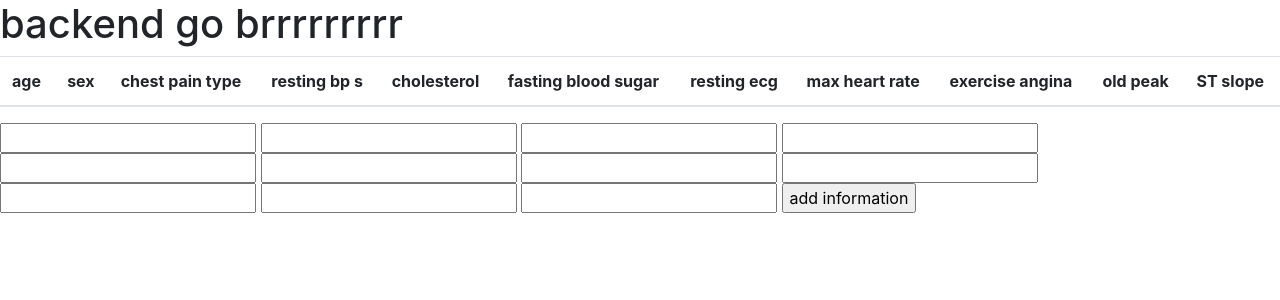
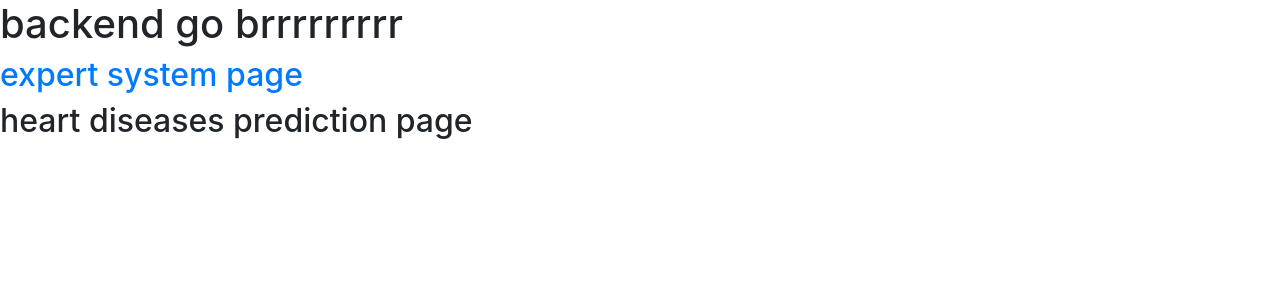
Before and after one commit to modalhoki/flask-project1, a Flask app: template templates/index.html in a window 1280 px wide. Shown: the top 300 px of the page. Run offline with Flask 3, Linux system fonts and the light colour scheme; the template is opened without the code that fills it, so the values that code supplies are empty; parts of the project's set-up code (start-up, migrations or seed data) failed here and were passed over.

Commit message:
fix sementara

```diff
--- a/app.py
+++ b/app.py
@@ -1,5 +1,9 @@
 from flask import Flask, render_template, url_for, request, redirect
 from flask_sqlalchemy import SQLAlchemy
+import deepLearning
+import vector
+import expertSystem
+
 from datetime import datetime
 
 app = Flask(__name__)
@@ -8,19 +12,20 @@ db = SQLAlchemy(app)
 
 
 class Fact(db.Model):
-    id = db.Column(db.Integer, primary_key=True)
-    age = db.Column(db.Integer, nullable=False)
-    sex = db.Column(db.Integer, nullable=False)
-    sex2 = db.Column(db.Integer, nullable=False)
-    chestPainType2 = db.Column(db.Integer, nullable=False)
-    # resting_bp = db.Column(db.Integer, nullable=False)
-    # cholesterol = db.Column(db.Integer, nullable=False)
-    # fasting_blood_sugar = db.Column(db.Integer, nullable=False)
-    # resting_ecg = db.Column(db.Integer, nullable=False)
-    # max_heart_rate = db.Column(db.Integer, nullable=False)
-    # exercise_angina = db.Column(db.Integer, nullable=False)
-    # old_peak = db.Column(db.Float, nullable=False)
-    # st_slope = db.Column(db.Integer, nullable=False)
+    # id = db.Column(db.Integer, primary_key=True)
+    # age = db.Column(db.Integer, nullable=False)
+    # sex = db.Column(db.Integer, nullable=False)
+    # sex2 = db.Column(db.Integer, nullable=False)
+    # chestPainType2 = db.Column(db.Integer, nullable=False)
+    #
+    # # resting_bp = db.Column(db.Integer, nullable=False)
+    # # cholesterol = db.Column(db.Integer, nullable=False)
+    # # fasting_blood_sugar = db.Column(db.Integer, nullable=False)
+    # # resting_ecg = db.Column(db.Integer, nullable=False)
+    # # max_heart_rate = db.Column(db.Integer, nullable=False)
+    # # exercise_angina = db.Column(db.Integer, nullable=False)
+    # # old_peak = db.Column(db.Float, nullable=False)
+    # # st_slope = db.Column(db.Integer, nullable=False)
 
     def __repr__(self):
         return f'<data on {self.id}>'
@@ -29,49 +34,57 @@ class Fact(db.Model):
 # post data ke database
 @app.route('/', methods=['POST', 'GET'])
 def index():
-    # if request.method == 'POST':
-    #     # get data from form
-    #     age = request.form['age']
-    #     sex = request.form['sex']
-    #     chestPainType = request.form['chest_pain_type']
-    #     resting_bp_s = request.form['resting_bp_s']
-    #     cholesterol = request.form['cholesterol']
-    #     fasting_blood_sugar = request.form['fasting_blood_sugar']
-    #     resting_ecg = request.form['resting_ecg']
-    #     max_heart_rate = request.form['max_heart_rate']
-    #     exercise_angina = request.form['exercise_angina']
-    #     old_peak = request.form['old_peak']
-    #     st_slope = request.form['st_slope']
-    #
-    #     print("----debugging2----")
-    #     patient_fact1 = Fact(age=age,
-    #                          sex=sex,
-    #                          chestPainType=chestPainType,
-    #                          resting_bp_s=resting_bp_s,
-    #                          cholesterol=cholesterol,
-    #                          fasting_blood_sugar=fasting_blood_sugar,
-    #                          resting_ecg=resting_ecg,
-    #                          max_heart_rate=max_heart_rate,
-    #                          exercise_angina=exercise_angina,
-    #                          old_peak=old_peak,
-    #                          st_slope=st_slope)
-    #
-    #     # patient_fact1 = Fact(age=1,sex=2,chest_pain_type=3,resting_bp_s=4,cholesterol=5,fasting_blood_sugar=6,resting_ecg=7,max_heart_rate=8,exercise_angina=9,old_peak=10,st_slope=11)
-    #
-    #     try:
-    #         app.app_context().push()
-    #         db.session.add(patient_fact1)
-    #         db.session.commit()
-    #         return redirect('/')
-    #     except:
-    #         return "there is an issue bro"
-    #
-    #
-    # else:
-    #     patient_fact = Fact.query.order_by(Fact.date_created).all()
-    #     return render_template("index.html", patient_fact=patient_fact)
+    if request.method == 'POST':
+        # get data from form
+        age = request.form['age']
+        sex = request.form['sex']
+        chestPainType = request.form['chest_pain_type']
+        resting_bp_s = request.form['resting_bp_s']
+        cholesterol = request.form['cholesterol']
+        fasting_blood_sugar = request.form['fasting_blood_sugar']
+        resting_ecg = request.form['resting_ecg']
+        max_heart_rate = request.form['max_heart_rate']
+        exercise_angina = request.form['exercise_angina']
+        old_peak = request.form['old_peak']
+        st_slope = request.form['st_slope']
 
-    return "hai"
+        print("----debugging2----")
+        patient_fact1 = Fact(age=age,
+                             sex=sex,
+                             chestPainType=chestPainType,
+                             resting_bp_s=resting_bp_s,
+                             cholesterol=cholesterol,
+                             fasting_blood_sugar=fasting_blood_sugar,
+                             resting_ecg=resting_ecg,
+                             max_heart_rate=max_heart_rate,
+                             exercise_angina=exercise_angina,
+                             old_peak=old_peak,
+                             st_slope=st_slope)
+
+        # patient_fact1 = Fact(age=1,sex=2,chest_pain_type=3,resting_bp_s=4,cholesterol=5,fasting_blood_sugar=6,resting_ecg=7,max_heart_rate=8,exercise_angina=9,old_peak=10,st_slope=11)
+
+        try:
+            app.app_context().push()
+            db.session.add(patient_fact1)
+            db.session.commit()
+            return redirect('/')
+        except:
+            return "there is an issue bro"
+
+
+    else:
+        patient_fact = Fact.query.order_by(Fact.date_created).all()
+        return render_template("index.html", patient_fact=patient_fact)
+
+
+@app.route('/expert_system')
+def expert_system():
+    return redirect('/expert_system.html')
+
+
+@app.route('/heart_deases_prediction')
+def heart_deases_prediction():
+    return redirect('/heart_diseases_prediction.html')
 
 
 # @app.route('/delete/<int:id>')
--- /dev/null
+++ b/deepLearning.py
@@ -0,0 +1,3 @@
+import app
+
+print("deeping learning py is working")
--- /dev/null
+++ b/expertSystem.py
@@ -0,0 +1 @@
+print("vector py is working")
--- a/templates/index.html
+++ b/templates/index.html
@@ -7,63 +7,66 @@
 {% block body %}
     <h1>backend go brrrrrrrrr</h1>
     <div class="content">
-        <table class="table table-striped">
-            <thead>
-                <tr>
-                    <th scope="col">age</th>
-                    <th scope="col">sex</th>
-                    <th scope="col">chest pain type</th>
-                    <th scope="col">resting bp s</th>
-                    <th scope="col">cholesterol</th>
-                    <th scope="col">fasting blood sugar</th>
-                    <th scope="col">resting ecg</th>
-                    <th scope="col">max heart rate</th>
-                    <th scope="col">exercise angina</th>
-                    <th scope="col">old peak</th>
-                    <th scope="col">ST slope</th>
 
-                </tr>
-            </thead>
-            <tbody>
-                {% for current_patient_fact in patient_fact %}
-                <tr>
-                    <td>{{ current_patient_fact.age }}</td>
-                    <td>{{ current_patient_fact.chest_pain_type }}</td>
-                    <td>{{ current_patient_fact.resting_bp_s }}</td>
-                    <td>{{ current_patient_fact.cholesterol }}</td>
-                    <td>{{ current_patient_fact.fasting_blood_sugar }}</td>
-                    <td>{{ current_patient_fact.resting_ecg }}</td>
-                    <td>{{ current_patient_fact.max_heart_rate }}</td>
-                    <td>{{ current_patient_fact.exercise_angina }}</td>
-                    <td>{{ current_patient_fact.old_peak }}</td>
-                    <td>{{ current_patient_fact.st_slope }}</td>
-                    <td>
-                        <a class="btn btn-primary" href="/delete/{{ current_patient_fact.id }}">delete</a>
-                        <a class="btn btn-primary" href="/update/{{ current_patient_fact.id }}">update</a>
-                    </td>
-                </tr>
+    <h2><a href="/expert_system">expert system page</a></h2>
+        <h2><a href="/heart_diseases_prediction"></a>heart diseases prediction page</h2>
+{#        <table class="table table-striped">#}
+{#            <thead>#}
+{#                <tr>#}
+{#                    <th scope="col">age</th>#}
+{#                    <th scope="col">sex</th>#}
+{#                    <th scope="col">chest pain type</th>#}
+{#                    <th scope="col">resting bp s</th>#}
+{#                    <th scope="col">cholesterol</th>#}
+{#                    <th scope="col">fasting blood sugar</th>#}
+{#                    <th scope="col">resting ecg</th>#}
+{#                    <th scope="col">max heart rate</th>#}
+{#                    <th scope="col">exercise angina</th>#}
+{#                    <th scope="col">old peak</th>#}
+{#                    <th scope="col">ST slope</th>#}
+{##}
+{#                </tr>#}
+{#            </thead>#}
+{#            <tbody>#}
+{#                {% for current_patient_fact in patient_fact %}#}
+{#                <tr>#}
+{#                    <td>{{ current_patient_fact.age }}</td>#}
+{#                    <td>{{ current_patient_fact.chest_pain_type }}</td>#}
+{#                    <td>{{ current_patient_fact.resting_bp_s }}</td>#}
+{#                    <td>{{ current_patient_fact.cholesterol }}</td>#}
+{#                    <td>{{ current_patient_fact.fasting_blood_sugar }}</td>#}
+{#                    <td>{{ current_patient_fact.resting_ecg }}</td>#}
+{#                    <td>{{ current_patient_fact.max_heart_rate }}</td>#}
+{#                    <td>{{ current_patient_fact.exercise_angina }}</td>#}
+{#                    <td>{{ current_patient_fact.old_peak }}</td>#}
+{#                    <td>{{ current_patient_fact.st_slope }}</td>#}
+{#                    <td>#}
+{#                        <a class="btn btn-primary" href="/delete/{{ current_patient_fact.id }}">delete</a>#}
+{#                        <a class="btn btn-primary" href="/update/{{ current_patient_fact.id }}">update</a>#}
+{#                    </td>#}
+{#                </tr>#}
+{##}
+{#                {% endfor %}#}
+{#            </tbody>#}
+{##}
+{##}
+{#        </table>#}
 
-                {% endfor %}
-            </tbody>
-
-
-        </table>
-
-        <form action="/" method="POST">
-            <input type="text" name="age">
-            <input type="text" name="sex">
-            <input type="text" name="chest_pain_type">
-            <input type="text" name="resting_bp_s">
-            <input type="text" name="cholesterol">
-            <input type="text" name="fasting_blood_sugar">
-            <input type="text" name="resting_ecg">
-            <input type="text" name="max_heart_rate">
-            <input type="text" name="exercise_angina">
-            <input type="text" name="old_peak">
-            <input type="text" name="st_slope">
-
-            <input type="submit" value="add information">
-        </form>
+{#        <form action="/" method="POST">#}
+{#            <input type="text" name="age">#}
+{#            <input type="text" name="sex">#}
+{#            <input type="text" name="chest_pain_type">#}
+{#            <input type="text" name="resting_bp_s">#}
+{#            <input type="text" name="cholesterol">#}
+{#            <input type="text" name="fasting_blood_sugar">#}
+{#            <input type="text" name="resting_ecg">#}
+{#            <input type="text" name="max_heart_rate">#}
+{#            <input type="text" name="exercise_angina">#}
+{#            <input type="text" name="old_peak">#}
+{#            <input type="text" name="st_slope">#}
+{##}
+{#            <input type="submit" value="add information">#}
+{#        </form>#}
 
     </div>
 
```
Also changed, not shown: templates/expert_system.html (added, +11 -0 lines), templates/heart_diseases_prediction.html (added, +11 -0 lines), vector.py (added).
